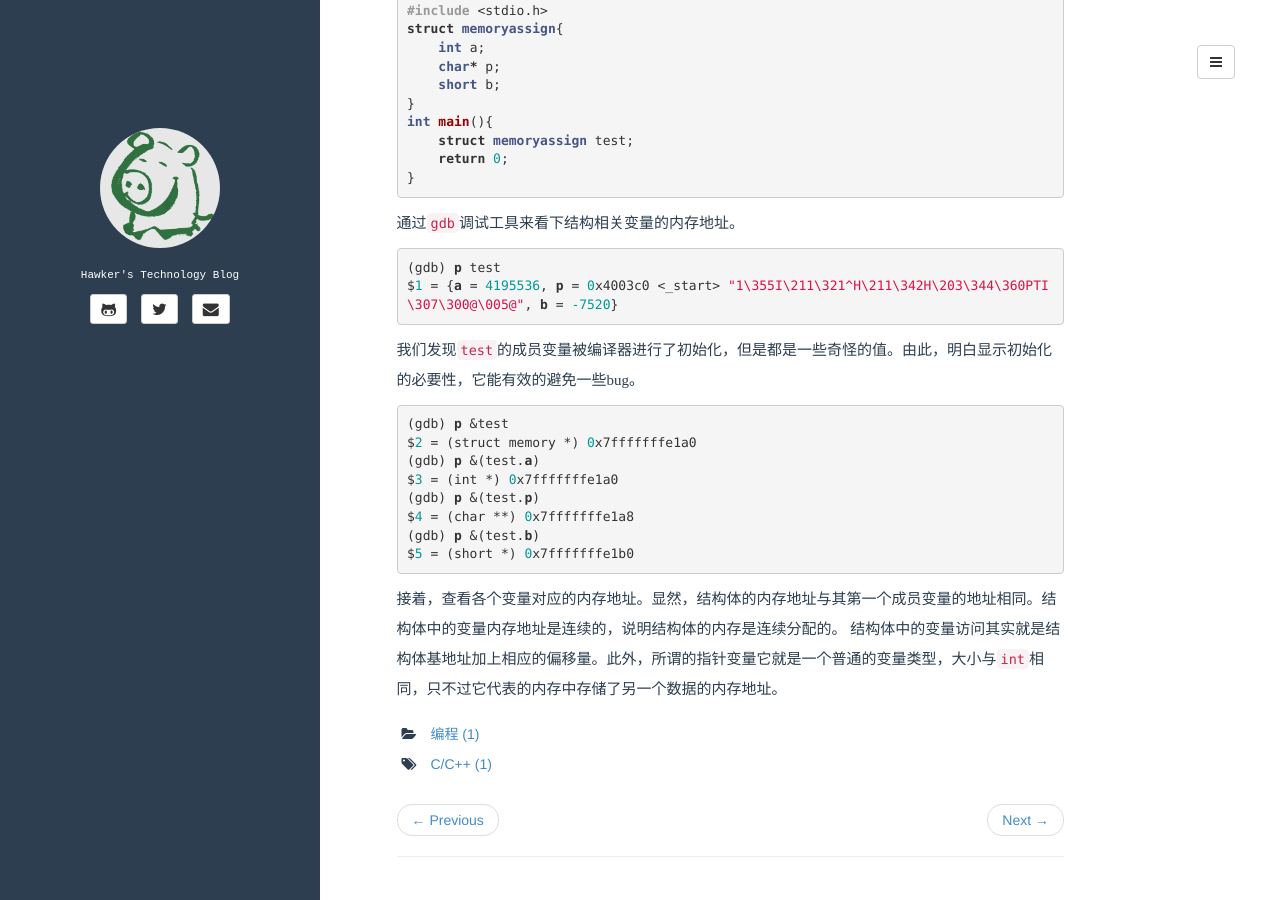
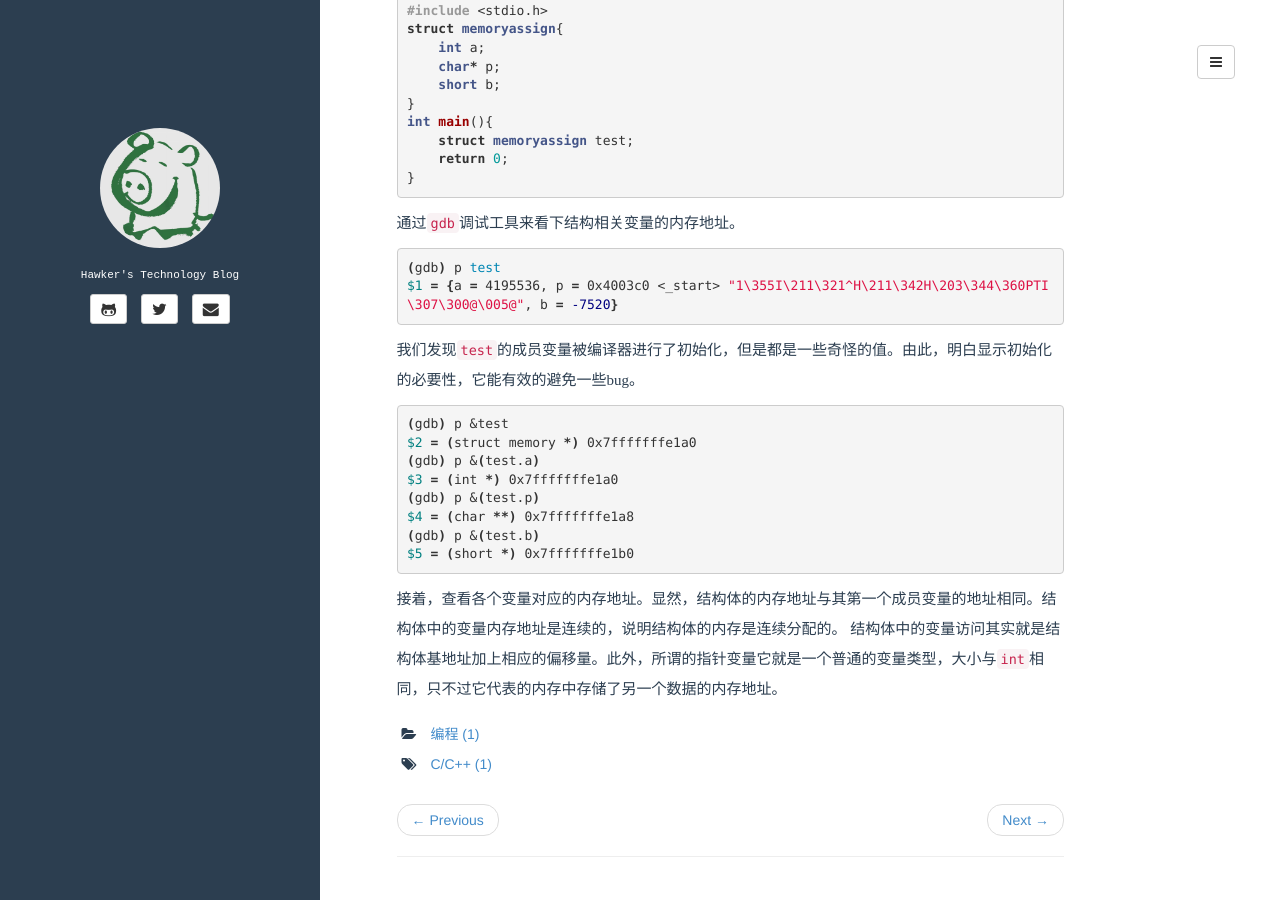
Before and after one commit to hawkxiang/hawkxiang.github.io, a Jekyll site: the page built from _posts/2015.12-31/2015-12-31-point-array.md, in a window 1280 px wide and 900 px high, scrolled down 1353 px. Built offline with Jekyll 4.4.1, drawn with Linux system fonts in a browser that asks for light colours; comment, search, counter and statistics services are not loaded; some of the changed text lies outside the part shown.

```diff
--- a/_posts/2015.12-31/2015-12-31-point-array.md
+++ b/_posts/2015.12-31/2015-12-31-point-array.md
@@ -32,7 +32,7 @@ int main(){
 {% endhighlight %}
 其输出的结果是：
 
-{% highlight vim %}
+{% highlight bash %}
 直接访问指针: 400604
 取直接地址: fb4008d8
 直接访问数组: fb4008d0
@@ -67,13 +67,13 @@ int main(){
 {% endhighlight %}
 通过`gdb`调试工具来看下结构相关变量的内存地址。
 
-{% highlight vim %}
+{% highlight bash %}
 (gdb) p test
 $1 = {a = 4195536, p = 0x4003c0 <_start> "1\355I\211\321^H\211\342H\203\344\360PTI\307\300@\005@", b = -7520}
 {% endhighlight %}
 我们发现`test`的成员变量被编译器进行了初始化，但是都是一些奇怪的值。由此，明白显示初始化的必要性，它能有效的避免一些bug。
 
-{% highlight vim %}
+{% highlight bash %}
 (gdb) p &test
 $2 = (struct memory *) 0x7fffffffe1a0
 (gdb) p &(test.a)
```
Also changed, not shown: _posts/2015.12-17/2015-12-17-CentOS-initial-set.md (+1 -1 lines).
